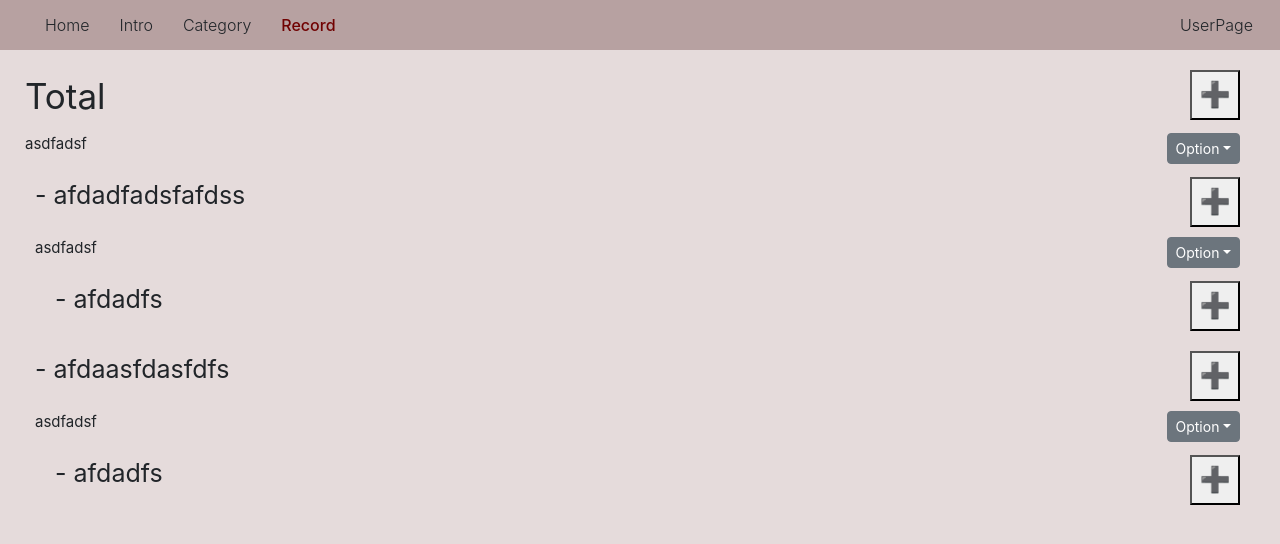
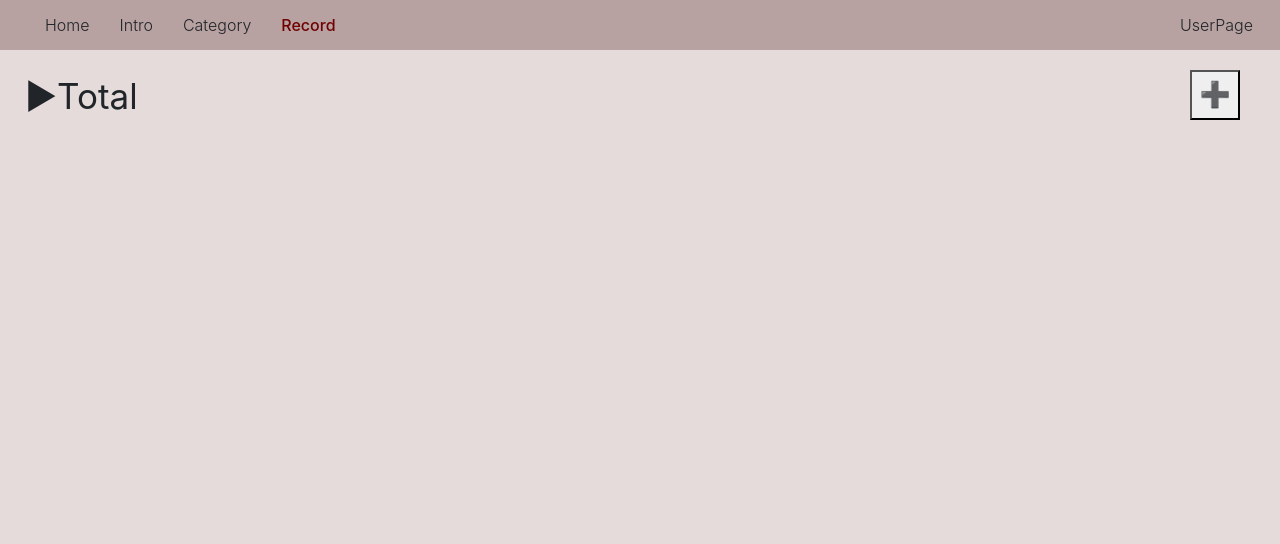
Before and after one commit to limeojin363/10000H, a React (Create React App) app: page /category in a window 1280 px wide. Both pictures are taken after a click on the element "Total". Shown: the top 544 px of the page. Built offline with nearby package versions, Linux system fonts and the light colour scheme.

Commit message:
recordOpen 만듦

```diff
--- a/src/App.css
+++ b/src/App.css
@@ -49,6 +49,22 @@ html {
     opacity: 1;
     transition: opacity 0.5s;
 } */
+
+.setOpened {
+    user-select: none;
+    transition: all 0.1s;
+
+}
+
+.setOpened:hover {
+    cursor:pointer;
+}
+
+.opened {
+    display: inline-block;
+    transform: rotate(90deg);
+    transition: all 0.1s;
+}
 
 .navBar {
     text-align: center;
--- a/src/Router/Record.js
+++ b/src/Router/Record.js
@@ -1,7 +1,7 @@
 import { useSelector,useDispatch } from "react-redux";
 import { useParams } from "react-router-dom";
 import { getObj } from "../getObj";
-import { addRecord, removeRecord, changeRecordName } from '../store'
+import { addRecord, removeRecord, changeRecordName, recordOpen } from '../store'
 import Dropdown from 'react-bootstrap/Dropdown';
 import { useEffect, useState } from "react";
 
@@ -18,6 +18,7 @@ function Record() {
 }
 
 function ShowRecord(props) {
+    let dispatch = useDispatch();
     let [fadeIn, setFadeIn] = useState('fadeInStart')
     useEffect(()=>{
         setTimeout(()=>{setFadeIn('fadeInEnd', 1)})
@@ -28,14 +29,38 @@ function ShowRecord(props) {
 
     let obj = props.obj
     let address = props.address
+    let opened = obj.opened
 
     return (
         <div className={fadeIn} style={{paddingLeft: props.depth*10 + 'px'}}>
-            <ShowSelfRecord first={props.first} obj={obj} address={address}/>
             {
-                props.obj.children.map((a,i)=>{
+                props.first==1
+                ?
+                <div className={"spaceBetween " + fadeIn} style={{fontSize :  '35px', paddingBottom : '10px', paddingTop : '10px', paddingLeft : '5px'}}><div>
+                    <span onClick={()=>{
+                        dispatch(recordOpen({address : address, id : obj.id}))
+                    }} className={'setOpened '  + (opened==1 ? 'opened':'')}>▶</span>{obj.name}</div><button style={{fontSize:'25px', width:'50px', height:'50px'}} onClick={()=>{
+                    dispatch(addRecord({address : address, id : obj.id}))
+                }}>➕</button></div>
+                :
+                <div className={"spaceBetween " + fadeIn} style={{fontSize :  '25px', paddingBottom : '10px', paddingTop : '10px', paddingLeft : '5px'}}><div>
+                    <span onClick={()=>{
+                        dispatch(recordOpen({address : address, id : obj.id}))
+                    }} className={'setOpened '  + (opened==1 ? 'opened':'')}>▶</span>{obj.name}</div><button style={{fontSize:'20px', width:'45px', height:'40px'}} onClick={()=>{
+                    dispatch(addRecord({address : address, id : obj.id}))
+                }}>➕</button></div>
+            }
+            {
+                opened == 0
+                ?
+                <></>
+                :
+                <div><ShowSelfRecord first={props.first} obj={obj} address={address}/>
+                {props.obj.children.map((a,i)=>{
                     return <ShowRecord key={i} obj={a} depth={props.depth+1} address={address + '-' + a.id}/>
                 })
+                }
+                </div>
             }
         </div>
     )
@@ -86,17 +111,7 @@ function ShowSelfRecord(props) {
     let address = props.address
     return (
         <div className={fadeIn}>
-            {
-                props.first==1
-                ?
-                <div className={"spaceBetween " + fadeIn} style={{fontSize :  '35px', paddingBottom : '10px', paddingTop : '10px', paddingLeft : '5px'}}>{props.first == 1 ? '' : ' - '}{obj.name}<button style={{fontSize:'25px', width:'50px', height:'50px'}} onClick={()=>{
-                    dispatch(addRecord({address : address, id : obj.id}))
-                }}>➕</button></div>
-                :
-                <div className={"spaceBetween " + fadeIn} style={{fontSize :  '25px', paddingBottom : '10px', paddingTop : '10px', paddingLeft : '5px'}}>{props.first == 1 ? '' : ' - '}{obj.name}<button style={{fontSize:'25px', width:'50px', height:'50px'}} onClick={()=>{
-                    dispatch(addRecord({address : address, id : obj.id}))
-                }}>➕</button></div>
-            }
+
             <div>
             {
                 obj.records.map((a,i)=>{
--- a/src/store.js
+++ b/src/store.js
@@ -9,13 +9,14 @@ let rootFolder = createSlice({
       children:
       [
         {
+          opened : false,
           name : "Total", id : 0, depth : 0,
           records : [
             {id : 0, comment : 'asdfadsf'}
           ],
           children : [
-            {name : "afdadfadsfafdss", id : 0,  records : [{id : 0,  date : "Mon Apr 19 2021", comment : 'asdfadsf'}], children : [{name : "afdadfs", id : 0, depth : 2, records : [], children : []}]},
-            {name : "afdaasfdasfdfs", id : 1,  records : [{id : 0, date : "Mon Apr 19 2021", comment : 'asdfadsf'}], children : [{name : "afdadfs", id : 0, depth : 2, records : [], children : []}]}
+            {opened : 0, name : "afdadfadsfafdss", id : 0,  records : [{id : 0,  date : "Mon Apr 19 2021", comment : 'asdfadsf'}], children : [{opened : 0, name : "afdadfs", id : 0, depth : 2, records : [], children : []}]},
+            {opened : 0, name : "afdaasfdasfdfs", id : 1,  records : [{id : 0, date : "Mon Apr 19 2021", comment : 'asdfadsf'}], children : [{opened : 0, name : "afdadfs", id : 0, depth : 2, records : [], children : []}]}
           ]
         }
       ]
@@ -23,6 +24,10 @@ let rootFolder = createSlice({
     reducers : {
       removeChild(state, action) {
         let {parentObj, childObj} = getObj(state, action.payload.address)
+        if (childObj.name=='Total') {
+          alert("지랄노..")
+          return
+        }
         for (var i = 0; i < parentObj.children.length; i++) {
           // seek & destroy
           if (parentObj.children[i] == childObj) {
@@ -123,11 +128,15 @@ let rootFolder = createSlice({
           }
         }
       },
+      recordOpen(state,action) {
+        let {parentObj, childObj} = getObj(state, action.payload.address)
+        childObj.opened = !childObj.opened
+      }
     }
 })
 
 export let { addChild, removeChild, changeCategoryName, addRecord,removeRecord
-  ,changeRecordName, moveCategory1,moveCategory2,swapUp,swapDown} = rootFolder.actions
+  ,changeRecordName, moveCategory1,moveCategory2,swapUp,swapDown,recordOpen} = rootFolder.actions
 
 export default configureStore({
   reducer: {
```
